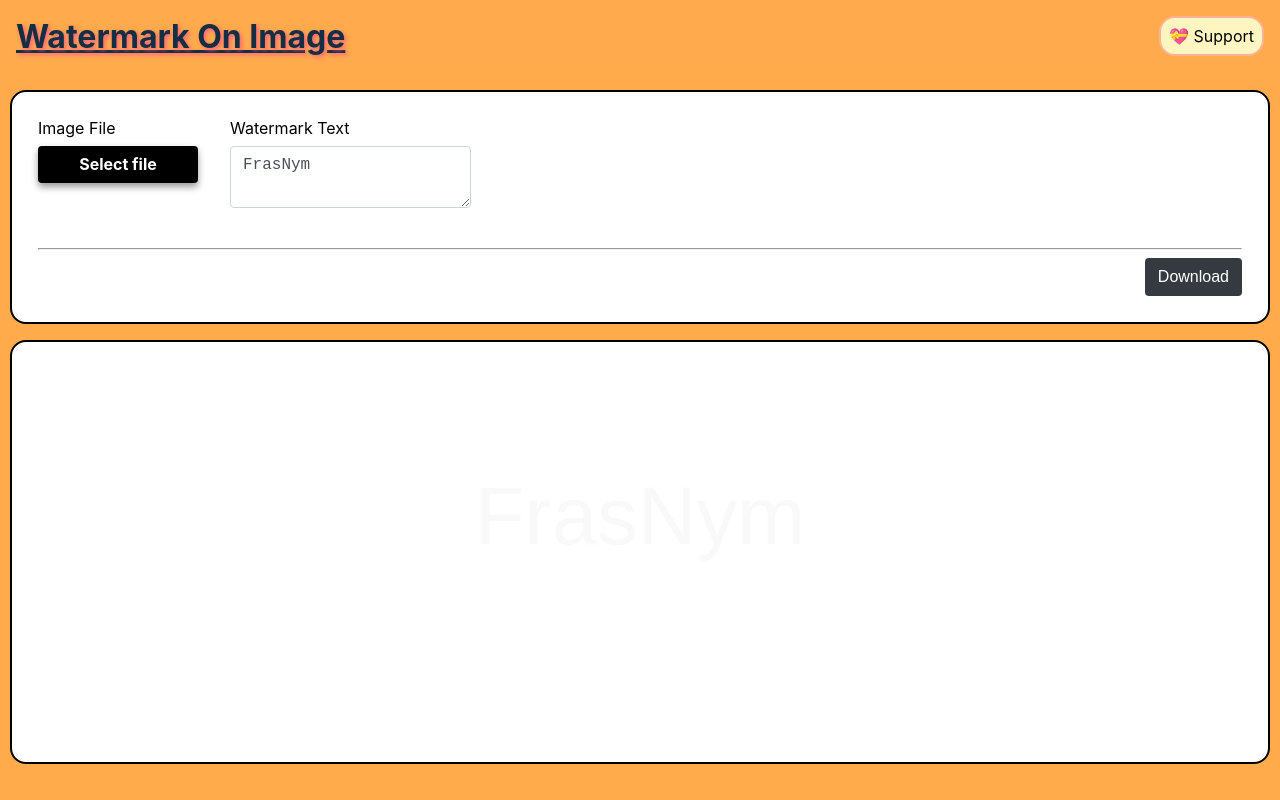
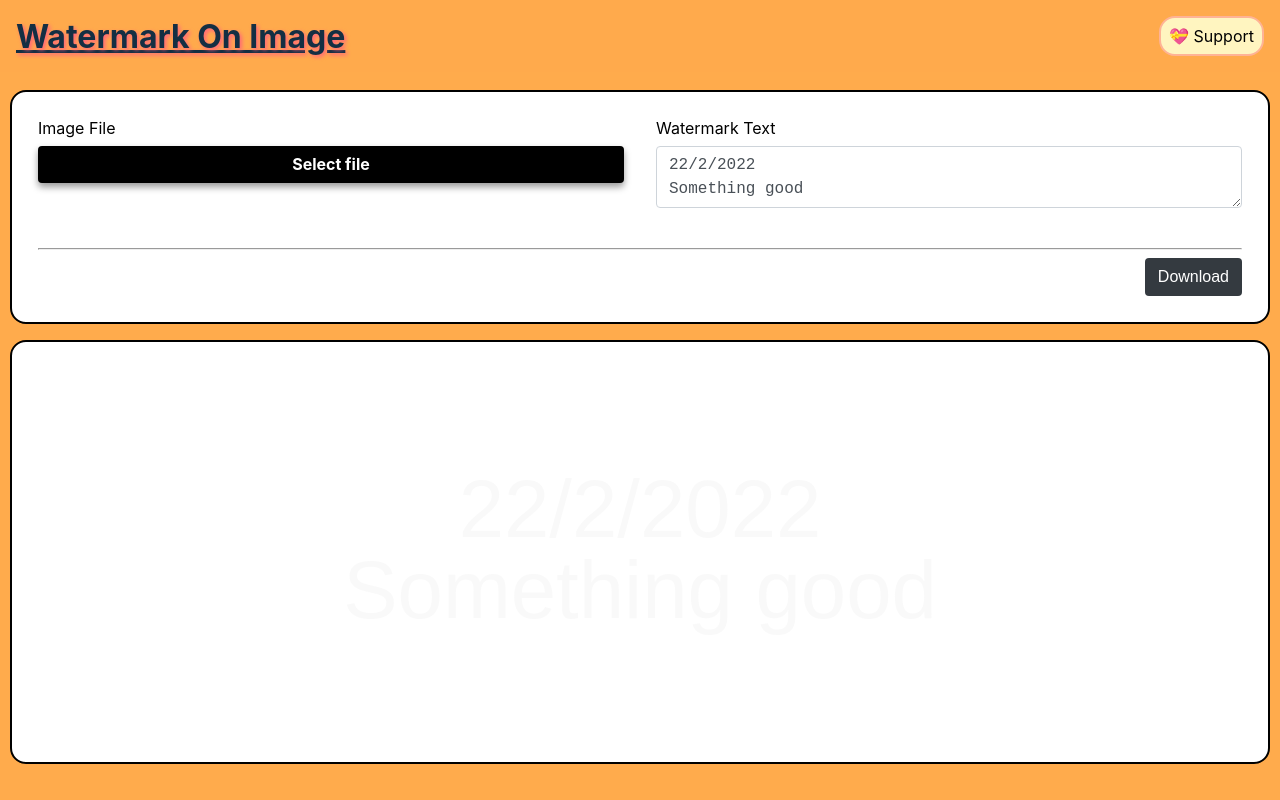
Before and after one commit to frasnym/next-image-watermark, a Next.js app: page / in a window 1280 px wide. Built offline with nearby package versions, Linux system fonts and the light colour scheme.

Commit message:
Update default text

```diff
--- a/pages/index.tsx
+++ b/pages/index.tsx
@@ -21,6 +21,9 @@ const FormContainer = styled.div`
 
 const FormInput = styled.div`
   display: flex;
+  align-items: stretch;
+  flex-direction: row;
+  width: 100%;
   @media (max-width: 425px) {
     display: block;
   }
@@ -29,6 +32,7 @@ const FormInput = styled.div`
 const FormGroup = styled.div`
   text-align: left;
   padding: 1rem;
+  flex: 1;
   & > label {
     display: block;
     padding-bottom: 0.5rem;
@@ -45,7 +49,8 @@ const FormFooter = styled.div`
 `
 
 const Home: NextPage = () => {
-  const [watermarkText, setWatermarkText] = useState<string>("FrasNym")
+  const now = new Intl.DateTimeFormat('id-ID').format(new Date())
+  const [watermarkText, setWatermarkText] = useState<string>(`${now}\nSomething good`)
   const [fileName, setFileName] = useState<string>("")
   const [imageURL, setImageURL] = useState<string>()
   const [dlOriginal, setDlOriginal] = useState<string>()
```
